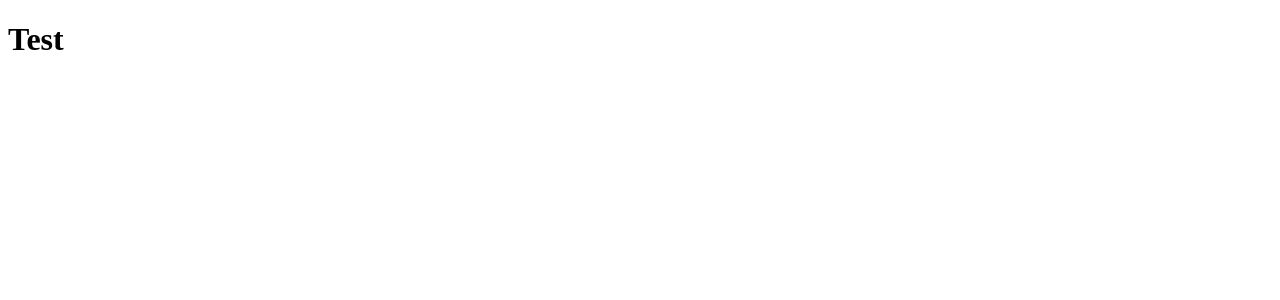
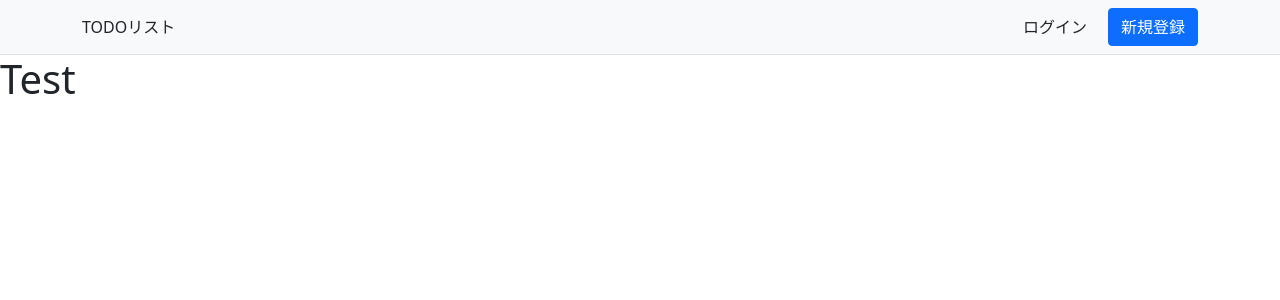
Before and after one commit to HirokiNakazawa/todo-app-frontend, a React (Create React App) app: page / in a window 1280 px wide. Shown: the top 300 px of the page. Built offline with nearby package versions, Linux system fonts and the light colour scheme.

Commit message:
ホームページのヘッダー部分作成

```diff
--- a/public/index.html
+++ b/public/index.html
@@ -24,6 +24,10 @@
       work correctly both with client-side routing and a non-root public URL.
       Learn how to configure a non-root public URL by running `npm run build`.
     -->
+
+    <!-- BootStrap -->
+    <link href="https://cdn.jsdelivr.net/npm/bootstrap@5.0.2/dist/css/bootstrap.min.css" rel="stylesheet" integrity="sha384-EVSTQN3/azprG1Anm3QDgpJLIm9Nao0Yz1ztcQTwFspd3yD65VohhpuuCOmLASjC" crossorigin="anonymous">
+    <script src="https://cdn.jsdelivr.net/npm/bootstrap@5.0.2/dist/js/bootstrap.bundle.min.js" integrity="sha384-MrcW6ZMFYlzcLA8Nl+NtUVF0sA7MsXsP1UyJoMp4YLEuNSfAP+JcXn/tWtIaxVXM" crossorigin="anonymous"></script>
     <title>React App</title>
   </head>
   <body>
--- a/src/App.jsx
+++ b/src/App.jsx
@@ -1,11 +1,14 @@
+import Header from "./Header";
+
 function App() {
   return (
     <>
+      <Header></Header>
       <div className="App">
         <h1>Test</h1>
       </div>
     </>
-    )
+  );
 }
 
 export default App;
--- /dev/null
+++ b/src/Header.jsx
@@ -0,0 +1,26 @@
+const Header = () => {
+  return (
+    <>
+      <nav className="py-2 bg-light border-bottom">
+        <div className="container d-flex justify-content-between">
+          <a
+            href="/"
+            className="d-flex align-items-center mb-3 mb-lg-0 me-lg-auto text-dark text-decoration-none"
+          >
+            TODOリスト
+          </a>
+          <div className="text-end">
+            <button type="button" className="btn btn-light text-dark me-2">
+              ログイン
+            </button>
+            <button type="button" className="btn btn-primary">
+              新規登録
+            </button>
+          </div>
+        </div>
+      </nav>
+    </>
+  );
+};
+
+export default Header;
```
Lines whose indentation alone changed are shown as unchanged.
